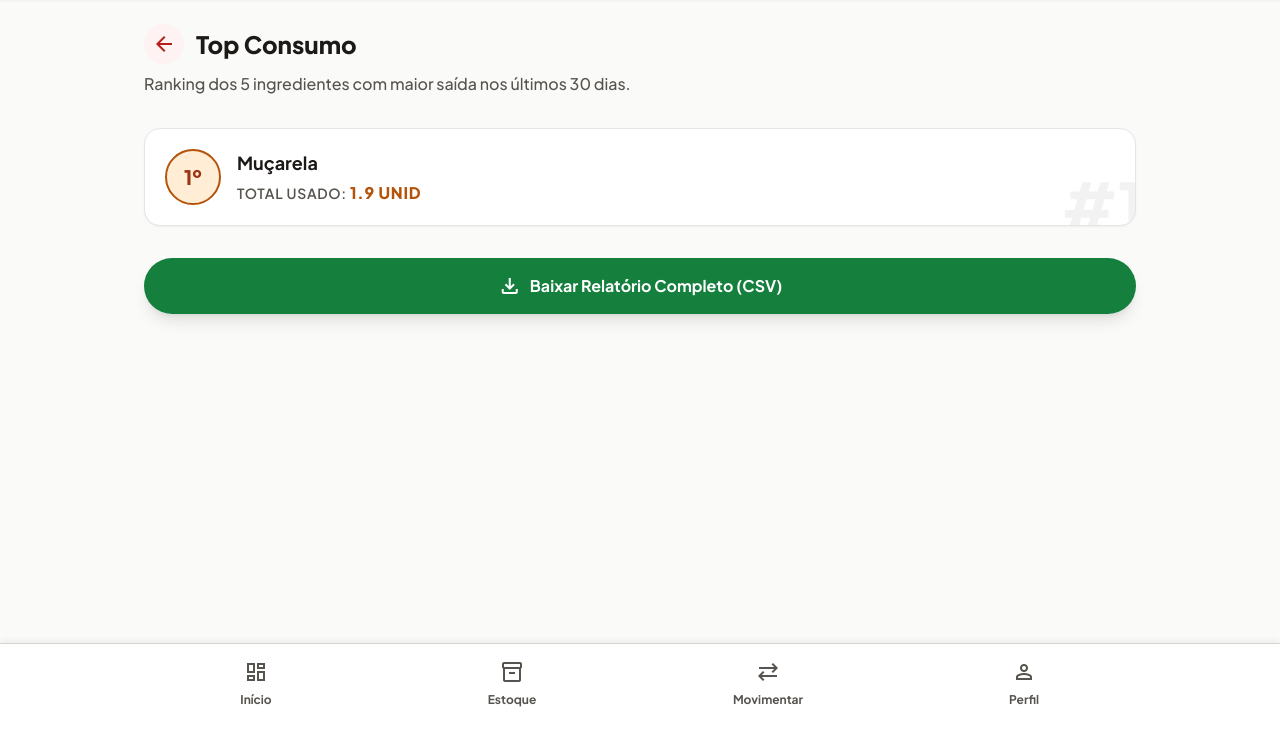
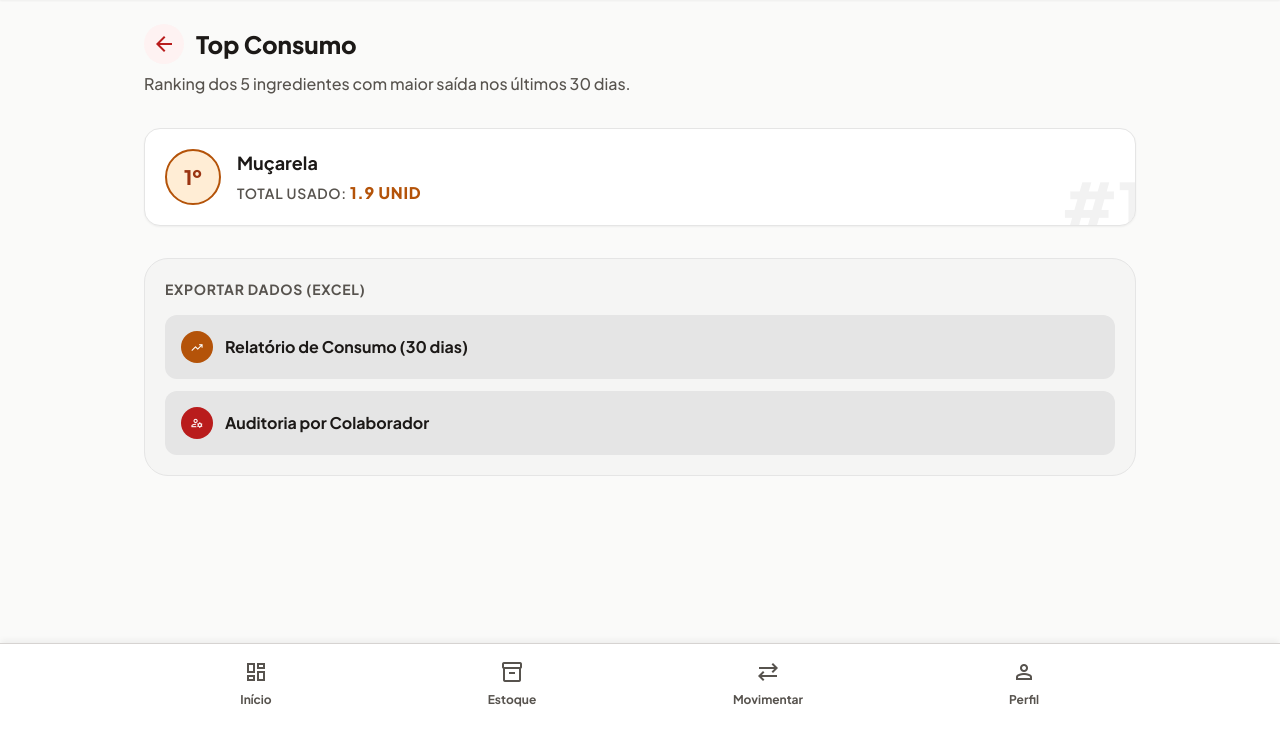
Before and after one commit to caterine-dev/controle-estoque-palhete, a Flask app: page /relatorios in a window 1280 px wide. Shown: the part 68-800 px from the top of the page. Run offline with Flask 3, Linux system fonts and the light colour scheme; a user stored in the database is signed in; data comes from the database, SQL or seed files in the repository; some libraries are stand-ins or nearby versions.

Commit message:
feat: adiciona botoes para exportar csv de consumo e de auditoria de equipe

```diff
--- a/app.py
+++ b/app.py
@@ -211,6 +211,10 @@ def vincular_codigo():
 def perfil():
     return render_template('perfil.html', usuario=Usuario.query.get(session['usuario_id']))
 
+# ==========================================
+# RELATÓRIOS
+# ==========================================
+
 @app.route('/relatorios')
 def relatorios():
     trinta_dias_atras = datetime.now() - timedelta(days=30)
@@ -229,7 +233,6 @@ def relatorios():
     top_produtos = sorted(consumo.values(), key=lambda x: x['total'], reverse=True)[:5]
     return render_template('relatorios.html', top_produtos=top_produtos)
 
-# ROTA PARA GERAR O ARQUIVO CSV (NOVO!)
 @app.route('/baixar-relatorio-csv')
 def baixar_relatorio_csv():
     trinta_dias_atras = datetime.now() - timedelta(days=30)
@@ -245,23 +248,51 @@ def baixar_relatorio_csv():
             consumo[p.id] = {'nome': p.nome, 'unidade': p.unidade_medida, 'total': 0}
         consumo[p.id]['total'] += mov.quantidade
 
-    # No CSV vamos mandar todos os produtos que tiveram saída, não só os top 5!
     ranking_completo = sorted(consumo.values(), key=lambda x: x['total'], reverse=True)
 
     si = io.StringIO()
-    cw = csv.writer(si, delimiter=';') # Padrão PT-BR para Excel
+    cw = csv.writer(si, delimiter=';')
     cw.writerow(['Posição', 'Ingrediente', 'Quantidade Consumida', 'Unidade'])
 
     for idx, item in enumerate(ranking_completo, start=1):
         cw.writerow([idx, item['nome'], round(item['total'], 2), item['unidade']])
 
-    # Adiciona o BOM do UTF-8 para o Excel ler acentos perfeitamente
     output = '\ufeff' + si.getvalue()
-
     return Response(
         output,
         mimetype="text/csv",
         headers={"Content-Disposition": "attachment;filename=relatorio_consumo_30dias.csv"}
+    )
+
+# ROTA NOVA: BAIXAR AUDITORIA COMPLETA DE USUÁRIOS
+@app.route('/baixar-auditoria-csv')
+def baixar_auditoria_csv():
+    # Pega todas as movimentações do banco, da mais recente para a mais antiga
+    movimentacoes = Movimentacao.query.order_by(Movimentacao.data_hora.desc()).all()
+
+    si = io.StringIO()
+    cw = csv.writer(si, delimiter=';')
+
+    # Cabeçalho da planilha
+    cw.writerow(['Data e Hora', 'Colaborador', 'Ação', 'Ingrediente', 'Quantidade', 'Unidade'])
+
+    # Preenche as linhas com os dados
+    for mov in movimentacoes:
+        data_formatada = mov.data_hora.strftime('%d/%m/%Y %H:%M')
+        cw.writerow([
+            data_formatada,
+            mov.usuario.nome,
+            mov.tipo_movimentacao,
+            mov.lote.produto.nome,
+            round(mov.quantidade, 2),
+            mov.lote.produto.unidade_medida
+        ])
+
+    output = '\ufeff' + si.getvalue()
+    return Response(
+        output,
+        mimetype="text/csv",
+        headers={"Content-Disposition": "attachment;filename=auditoria_movimentacoes.csv"}
     )
 
 if __name__ == '__main__':
--- a/templates/relatorios.html
+++ b/templates/relatorios.html
@@ -11,18 +11,15 @@
     <p class="text-on-surface-variant font-medium mt-1">Ranking dos 5 ingredientes com maior saída nos últimos 30 dias.</p>
 </div>
 
-<div class="flex flex-col gap-4">
+<div class="flex flex-col gap-4 mb-8">
     {% for item in top_produtos %}
     <div class="bg-surface-container-lowest p-5 rounded-2xl flex items-center gap-4 shadow-sm border border-surface-container-highest relative overflow-hidden">
-
         <div class="text-6xl font-black text-surface-container-highest absolute -right-2 -bottom-2 opacity-50 select-none">
             #{{ loop.index }}
         </div>
-
         <div class="bg-tertiary-fixed text-on-tertiary-fixed-variant w-14 h-14 rounded-full flex items-center justify-center shrink-0 font-extrabold text-xl z-10 border-2 border-tertiary">
             {{ loop.index }}º
         </div>
-
         <div class="z-10">
             <h4 class="font-bold text-on-surface text-lg">{{ item.nome }}</h4>
             <p class="text-sm text-on-surface-variant mt-1 font-semibold uppercase tracking-wider">
@@ -35,10 +32,25 @@
         <p class="text-on-surface-variant font-semibold">Ainda não existem dados de saídas suficientes para gerar este relatório.</p>
     </div>
     {% endfor %}
+</div>
 
-    <a href="/baixar-relatorio-csv" class="w-full bg-secondary text-on-secondary p-4 rounded-full font-bold shadow-lg flex items-center justify-center gap-2 mt-4 active:scale-95 transition-transform no-underline">
-        <span class="material-symbols-outlined">download</span>
-        Baixar Relatório Completo (CSV)
-    </a>
+<div class="bg-surface-container-low p-5 rounded-3xl border border-surface-container-highest">
+    <h3 class="text-sm font-bold text-on-surface-variant uppercase tracking-wider mb-4">Exportar Dados (Excel)</h3>
+
+    <div class="flex flex-col gap-3">
+        <a href="/baixar-relatorio-csv" class="w-full bg-surface-container-highest text-on-surface p-4 rounded-xl font-bold flex items-center gap-3 active:scale-95 transition-transform no-underline">
+            <div class="bg-tertiary text-on-tertiary w-8 h-8 rounded-full flex items-center justify-center shrink-0">
+                <span class="material-symbols-outlined text-sm">trending_up</span>
+            </div>
+            <span>Relatório de Consumo (30 dias)</span>
+        </a>
+
+        <a href="/baixar-auditoria-csv" class="w-full bg-surface-container-highest text-on-surface p-4 rounded-xl font-bold flex items-center gap-3 active:scale-95 transition-transform no-underline">
+            <div class="bg-primary text-on-primary w-8 h-8 rounded-full flex items-center justify-center shrink-0">
+                <span class="material-symbols-outlined text-sm">manage_accounts</span>
+            </div>
+            <span>Auditoria por Colaborador</span>
+        </a>
+    </div>
 </div>
 {% endblock %}
```
